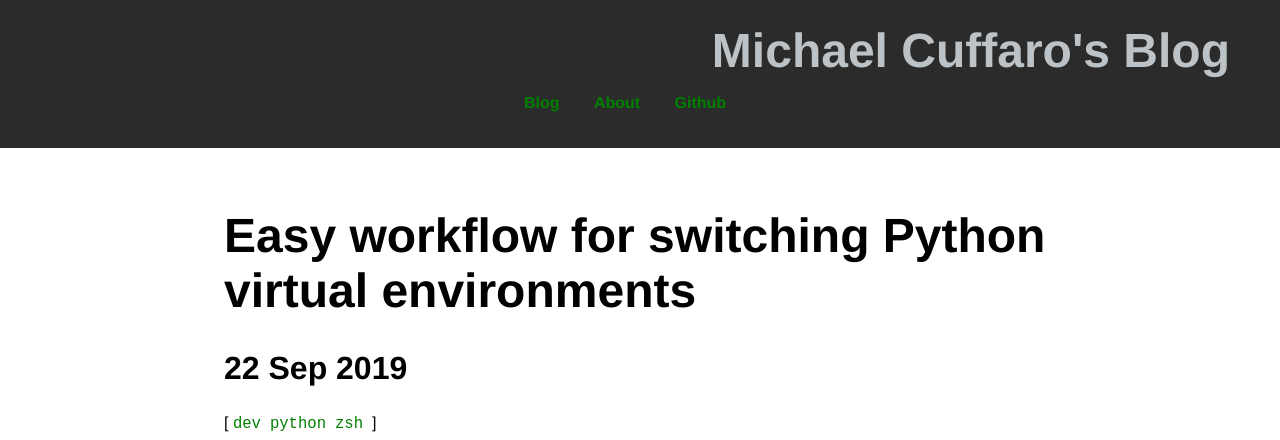
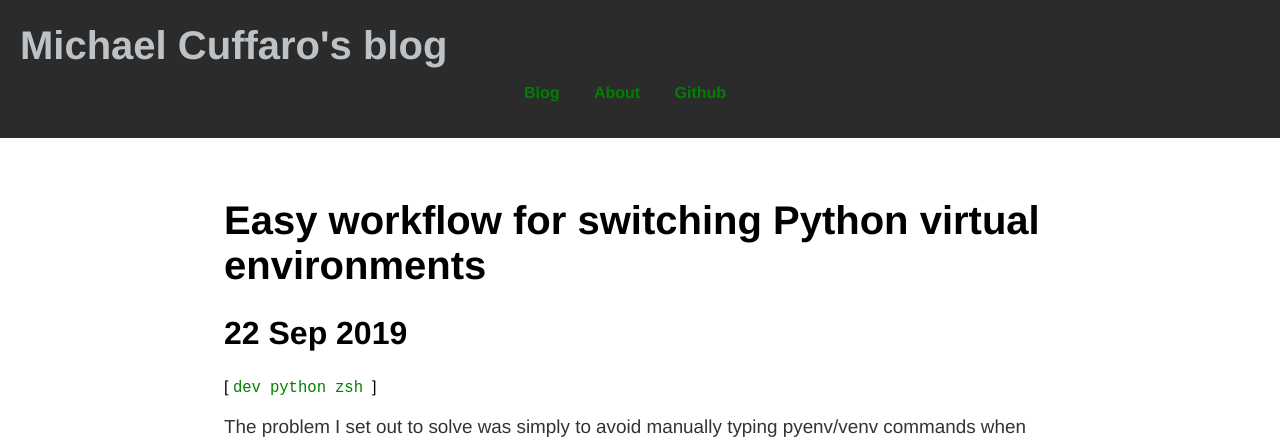
Before and after one commit to maiku1008/maiku1008.github.io, a Jekyll site: the page built from _posts/2019-09-22-zsh-jump-workon.md, in a window 1280 px wide. Shown: the top 440 px of the page. Built offline with Jekyll 4.4.1, drawn with Linux system fonts in a browser that asks for light colours; comment, search, counter and statistics services are not loaded.

Commit message:
enhancement: css changes

```diff
--- a/_layouts/default.html
+++ b/_layouts/default.html
@@ -12,7 +12,7 @@
 
         <body>
         <header>
-            <h1 class="title-blog">Michael Cuffaro's Blog</h1>
+            <h1 class="title-blog">Michael Cuffaro's blog</h1>
 			<nav>
 	    		<ul>
 	        		<li><a href="/">Blog</a></li>
--- a/css/main.css
+++ b/css/main.css
@@ -31,7 +31,7 @@ a:hover {
 }
 
 h1 {
-    font-size: 3em;
+    font-size: 2.5em;
     font-family:'Helvetica', 'Arial', 'Sans-Serif';
 }
 
@@ -87,7 +87,7 @@ ol {
 
 .title-blog {
     color: #BCC2C6;
-    text-align: right;
+    text-align: left;
     padding-right: 30px;
     margin-top: 3px;
     margin-bottom: 3px;
@@ -120,7 +120,7 @@ ol {
 
 ul.posts {
     margin: 20px auto 40px;
-    font-size: 1.5em;
+    font-size: 1.4em;
 }
 
 ul.posts li {
```
Also changed, not shown: _posts/2019-09-22-zsh-jump-workon.md (+0 -2 lines).
